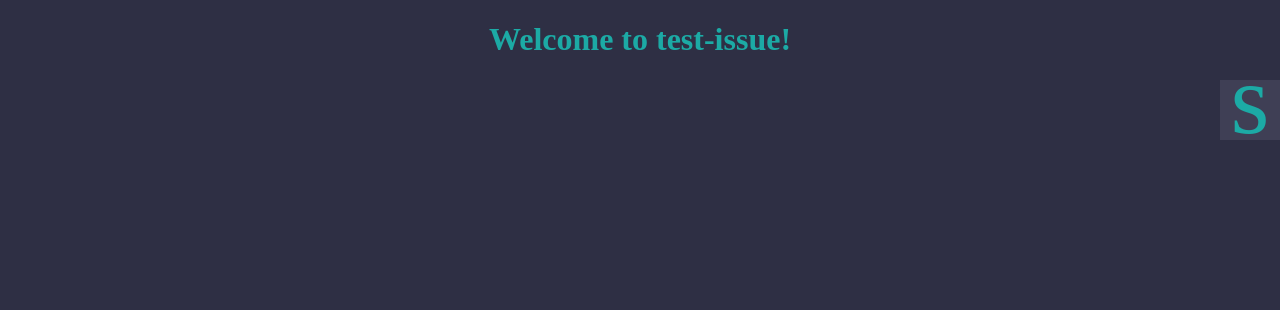
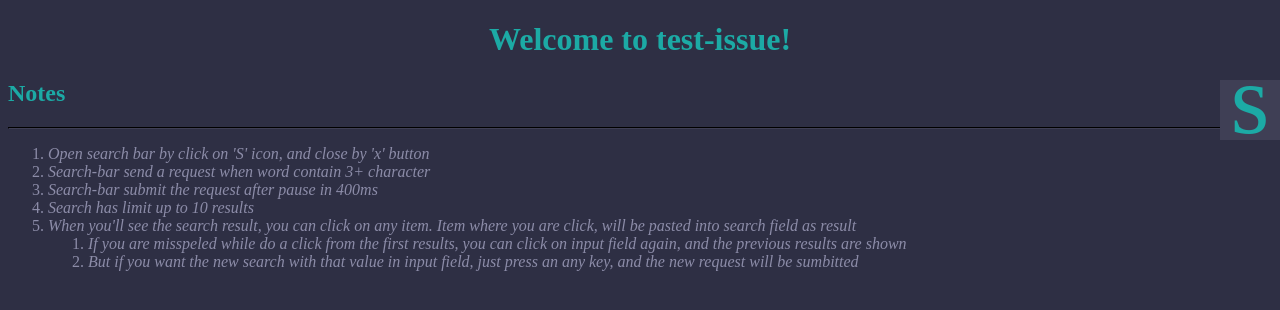
Before and after one commit to alunenko/test_geo, an Angular app in the folder test-issue/: page / in a window 1280 px wide. Shown: the top 310 px of the page. Built offline with nearby package versions, Linux system fonts and the light colour scheme.

Commit message:
feature/notes: add notes, update readme file

```diff
--- a/test-issue/src/app/app.component.html
+++ b/test-issue/src/app/app.component.html
@@ -1,3 +1,20 @@
 <h1>Welcome to {{ title }}!</h1>
 
 <app-autocomplete></app-autocomplete>
+
+<div class="notes">
+    <h2>Notes</h2>
+    <hr>
+    <ol>
+        <li><i>Open search bar by click on 'S' icon, and close by 'x' button</i></li>
+        <li><i>Search-bar send a request when word contain 3+ character</i></li>
+        <li><i>Search-bar submit the request after pause in 400ms</i></li>
+        <li><i>Search has limit up to 10 results</i></li>
+        <li><i>When you'll see the search result, you can click on any item. Item where you are click, will be pasted into search field as result</i>
+            <ol>
+                <li><i>If you are misspeled while do a click from the first results, you can click on input field again, and the previous results are shown</i></li>
+                <li><i>But if you want the new search with that value in input field, just press an any key, and the new request will be sumbitted</i></li>
+            </ol>
+        </li>
+    </ol>
+</div>
--- a/test-issue/src/app/app.component.scss
+++ b/test-issue/src/app/app.component.scss
@@ -1,4 +1,4 @@
-:root{
+:root {
   --color1: #2e2f44;
   --color2: transparent;
   --color3: #1caaa5;
@@ -6,16 +6,19 @@
   --color5: #8c8ca8;
 
   --backgroundColor-homePage: var(--color1);
+  --color-homePage: var(--color3);
+  --hr-homePage: var(--color4);
+  --color-h2-homePage: var(--color3);
+  --color-text-homePage: var(--color5);
+
   --borderColor-autocomplite: var(--color2);
+  --color-autocomplite: var(--color5);
+  --backgroundColor-autocomplite: var(--color4);
 
   --color-autocompliteSearchIcon: var(--color3);
   --color-autocompliteCloseIcon: var(--color3);
-  --backgroundColor-autocomplite: var(--color4);
-  --color-autocomplite: var(--color5);
 
   --backgroundColor-content: var(--color4);
-
-  --color-homePage: var(--color3);
 }
 
 body {
@@ -44,3 +47,17 @@ h1 {
 p {
   margin: 0;
 }
+
+.notes {
+  h2 {
+    color: var(--color-h2-homePage);
+  }
+
+  hr {
+    border-color: var(--hr-homePage);
+  }
+
+  li {
+    color: var(--color-text-homePage);
+  }
+}
--- a/test-issue/src/app/components/autocomplete-result/autocomplete-result.component.scss
+++ b/test-issue/src/app/components/autocomplete-result/autocomplete-result.component.scss
@@ -1,6 +1,10 @@
 .autocomplete {
   &-results {
     border: 1px solid #2d2d4f;
+    border-left: 0 none;
+    border-right: 0 none;
+    position: relative;
+    left: -2px;
     background-color: #3f3f55;
 
     li {
```
Also changed, not shown: 2 other files (tests, documents, lock files or other folders).
